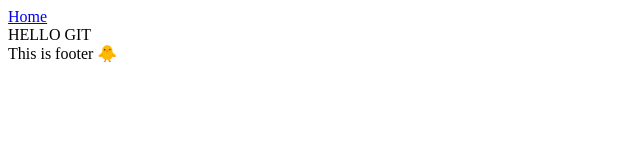
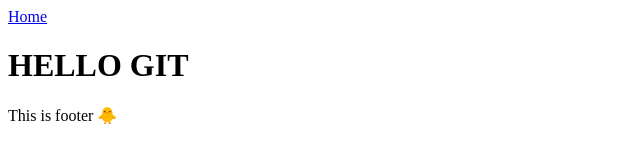
Before and after one commit to dmitrii-kuvaldin/GIT_lesson2_33, a plain HTML site: page index.html in a window 1280 px wide. Shown: the whole page, without its empty margins (0-640 px from the left). Drawn offline with Linux system fonts and the light colour scheme.

Commit message:
added h1

```diff
--- a/index.html
+++ b/index.html
@@ -9,7 +9,10 @@
   <header>
     <a href="/">Home</a>
   </header>
-  <main>HELLO GIT</main>
+  <main>
+    <h1>HELLO GIT</h1>
+
+  </main>
   <footer>
     <span>This is footer 🐥</span>
   </footer>
```
